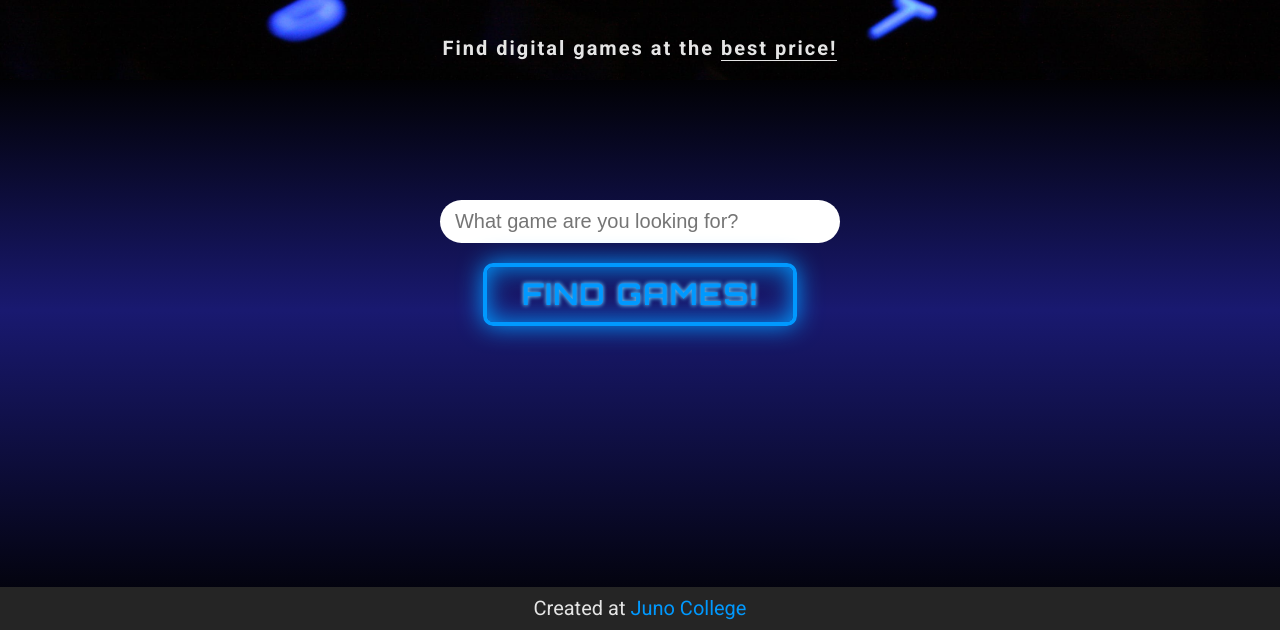
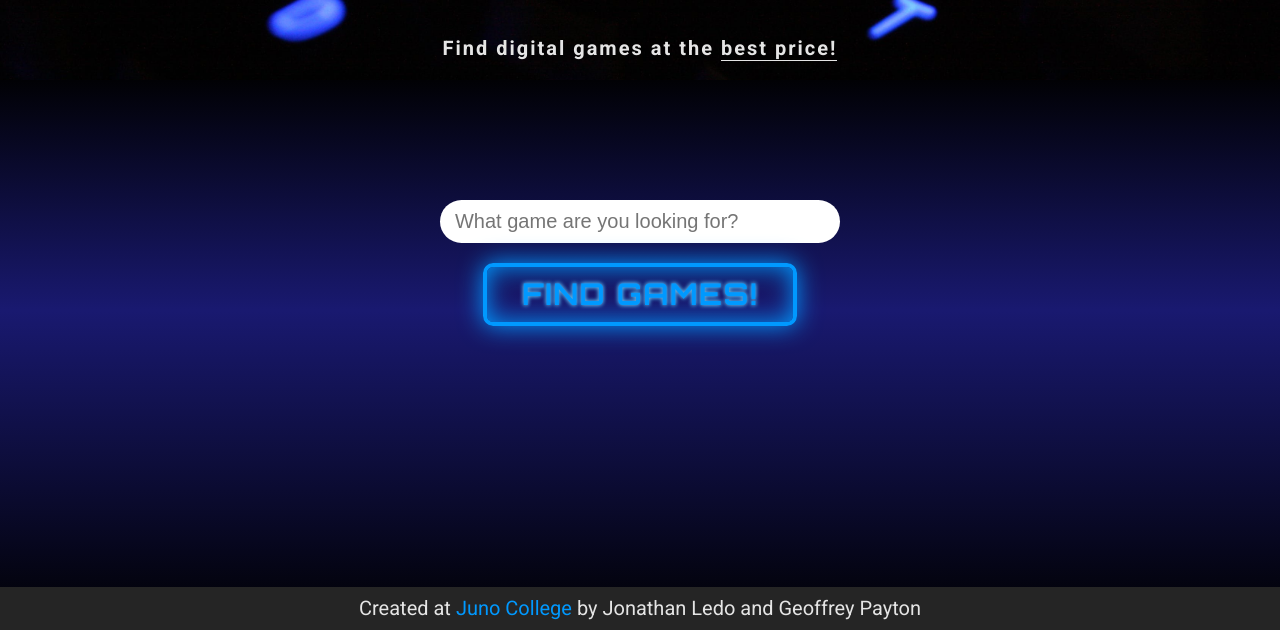
Before and after one commit to GeoffJon/project2, a plain HTML site: page index.html in a window 1280 px wide. Shown: the part 170-800 px from the top of the page. Drawn offline with Linux system fonts and the light colour scheme; no server answers.

Commit message:
added names to footer, deleted stray closing span tag

```diff
--- a/index.html
+++ b/index.html
@@ -109,7 +109,7 @@
   </div>
 
   <footer>
-    <p>Created at <a href="https://junocollege.com" rel="noopener" target="_blank">Juno College</a></p>
+    <p>Created at <a href="https://junocollege.com" rel="noopener" target="_blank">Juno College</a> by Jonathan Ledo and Geoffrey Payton</p>
   </footer>
 
   <script src="./scripts/script.js"></script>
```
